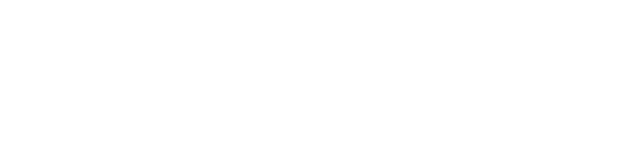
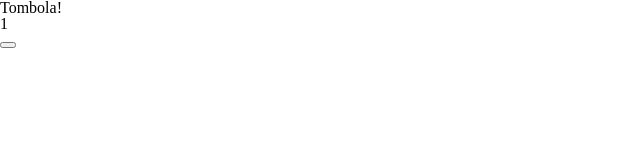
Before and after one commit to MarcoCipolletta/U1-W3-D4---Tombola, a plain HTML site: page index.html in a window 1280 px wide. Shown: the whole page, without its empty margins (0-640 px from the left). Drawn offline with Linux system fonts and the light colour scheme.

Commit message:
Initialize 'index.html' with basic structure.

```diff
--- a/index.html
+++ b/index.html
@@ -8,6 +8,22 @@
     <link rel="stylesheet" href="./assets/css/style.css" />
   </head>
   <body>
+    <header>
+      <h1>Tombola!</h1>
+    </header>
+    <div class="board-container">
+      <div id="board">
+        <!--  -->
+
+        <div class="number">
+          <h3>1</h3>
+        </div>
+
+        <!--  -->
+      </div>
+
+      <button id="extract-number"></button>
+    </div>
     <script src="./assets/js/script.js"></script>
   </body>
 </html>
```
